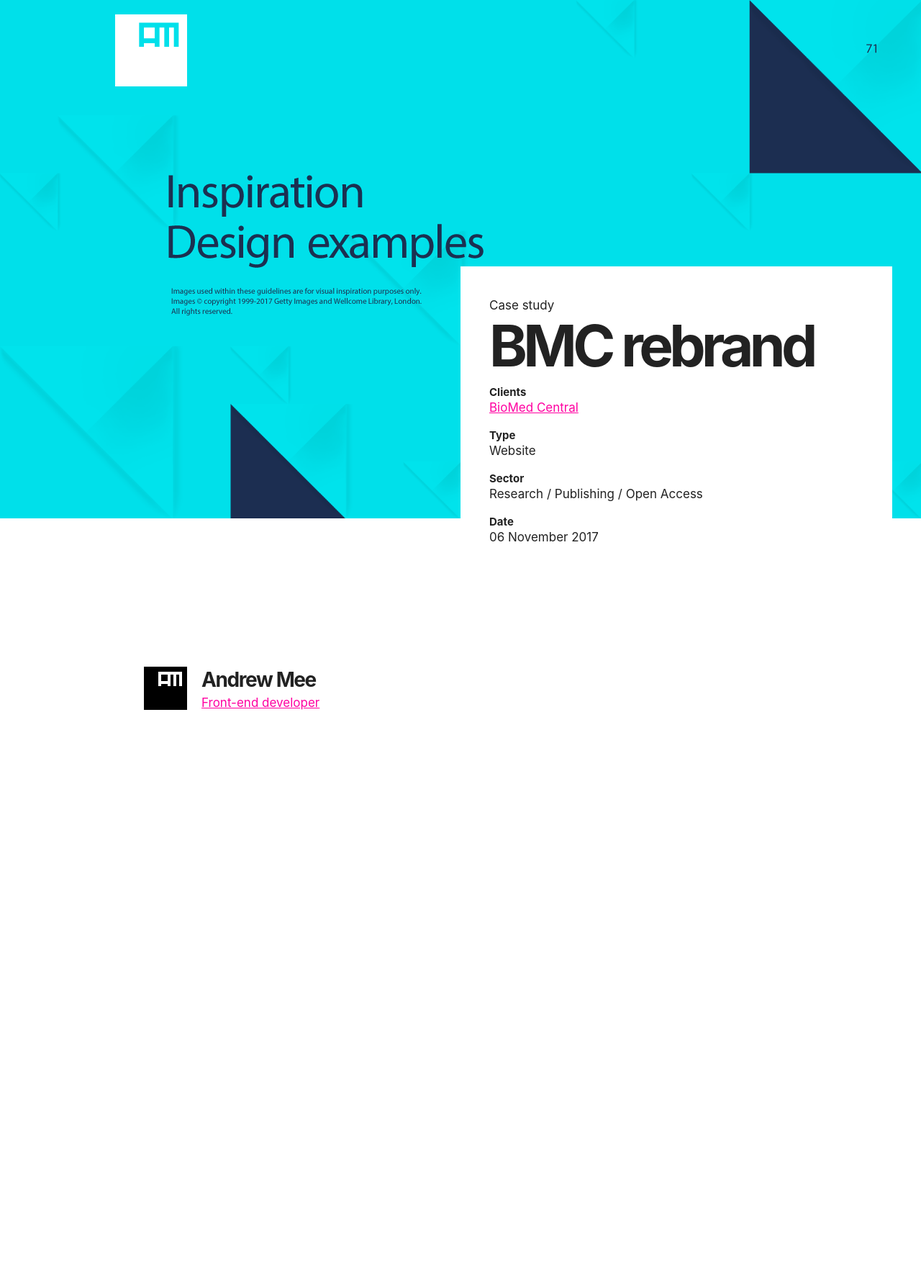
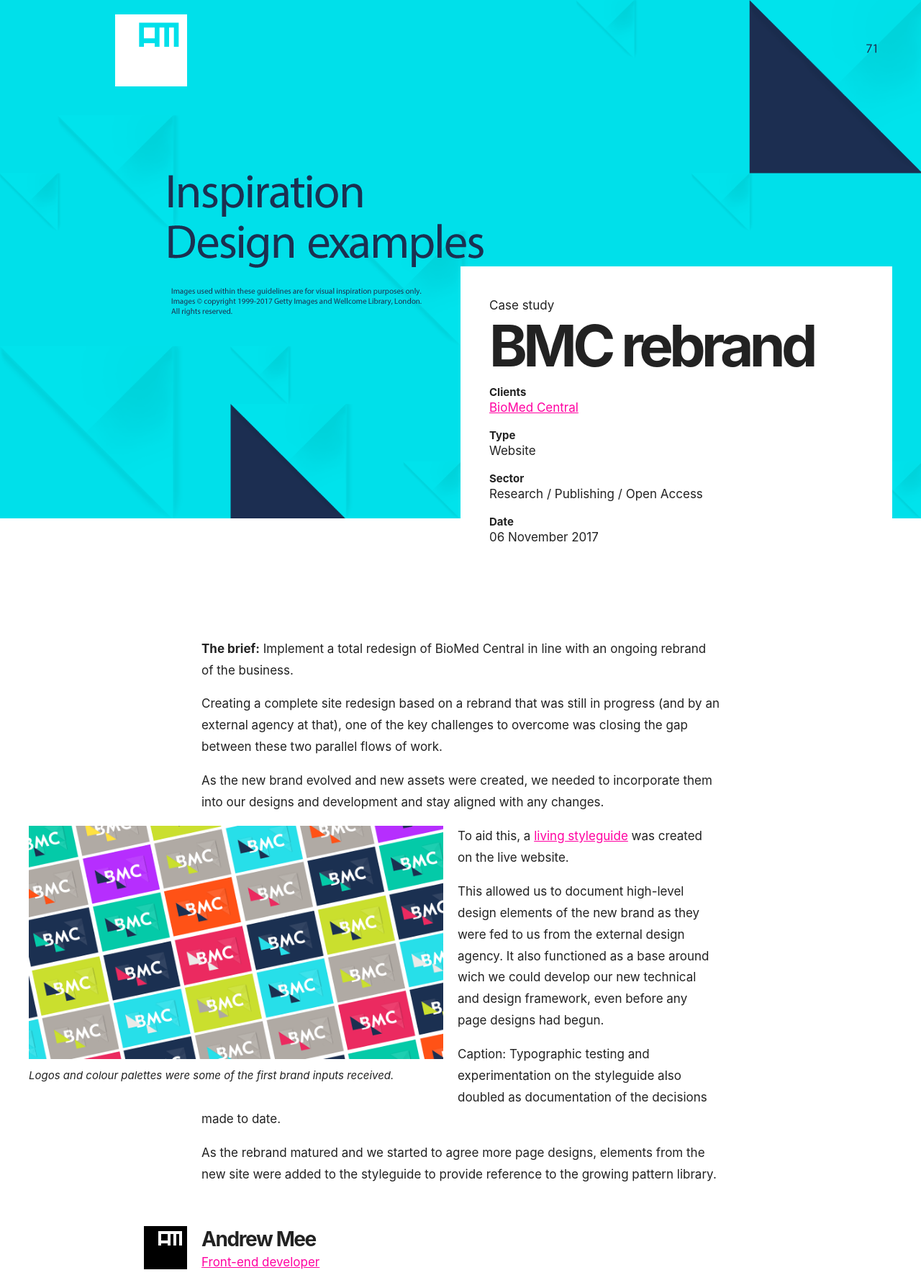
Before and after one commit to andrewmee/andrewmee.github.io, a Jekyll site: the page built from _posts/2017-11-06-bmc-rebrand.md, in a window 1280 px wide. Shown: the whole page at 72% size. Built offline with Jekyll 4.4.1, drawn with Linux system fonts in a browser that asks for light colours; before the commit the page ends 1012 px from its top, so only the background shows below that.

Commit message:
Start BMC rebrand writeup, add ability to bleed out from guttered areas

```diff
--- a/_posts/2017-11-06-bmc-rebrand.md
+++ b/_posts/2017-11-06-bmc-rebrand.md
@@ -19,5 +19,23 @@
 
 <div class="gutters" markdown="1">
 
+**The brief:** Implement a total redesign of BioMed Central in line with an ongoing rebrand of the business.
+
+Creating a complete site redesign based on a rebrand that was still in progress (and by an external agency at that), one of the key challenges to overcome was closing the gap between these two parallel flows of work.
+
+As the new brand evolved and new assets were created, we needed to incorporate them into our designs and development and stay aligned with any changes.
+
+<figure class="bleed-left">
+    <img src="/resources/images/bmc-rebrand/bmc-logo-swatch.png">
+    <figcaption>Logos and colour palettes were some of the first brand inputs received.</figcaption>
+</figure>
+
+To aid this, a [living styleguide](https://www.biomedcentral.com/styleguide) was created on the live website.
+
+This allowed us to document high-level design elements of the new brand as they were fed to us from the external design agency.  It also functioned as a base around wich we could develop our new technical and design framework, even before any page designs had begun.
+
+Caption: Typographic testing and experimentation on the styleguide also doubled as documentation of the decisions made to date.
+
+As the rebrand matured and we started to agree more page designs, elements from the new site were added to the styleguide to provide reference to the growing pattern library.
 
 </div>
--- a/resources/styles/base/layout.scss
+++ b/resources/styles/base/layout.scss
@@ -14,11 +14,20 @@
         margin-left: 20%;
     }
 
+    .bleed-left,
     .pull-left {
-        box-sizing: border-box;
         float: left;
         margin-left: -25%;
         padding-right: $gutter;
+    }
+
+    .bleed-left {
+        margin-bottom: $gutter;
+        max-width: 80%;
+    }
+
+    .pull-left {
+        box-sizing: border-box;
         text-align: right;
         width: 25%;
     }
@@ -34,8 +43,16 @@
     .gutters {
         margin-right: 20%;
 
+        .bleed-right {
+            margin-right: -33.33%;
+        }
+
+        .bleed-left,
         .pull-left {
             margin-left: -33.333%;
+        }
+
+        .pull-left {
             width: 33.333%;
         }
     }
--- a/resources/styles/base/typography.scss
+++ b/resources/styles/base/typography.scss
@@ -53,6 +53,15 @@
     letter-spacing: -0.02em;
 }
 
+figure {
+    margin: 0;
+}
+
+figcaption {
+    font-size: 1.5rem;
+    font-style: italic;
+}
+
 .pull-left {
     margin-bottom: 1em;
 }
@@ -76,6 +85,7 @@
 
 a {
     color: #ff00a1;
+    text-decoration-skip: ink;
 
     &:hover,
     &:focus {
```
Also changed, not shown: resources/images/bmc-rebrand/bmc-logo-swatch.png (added).
